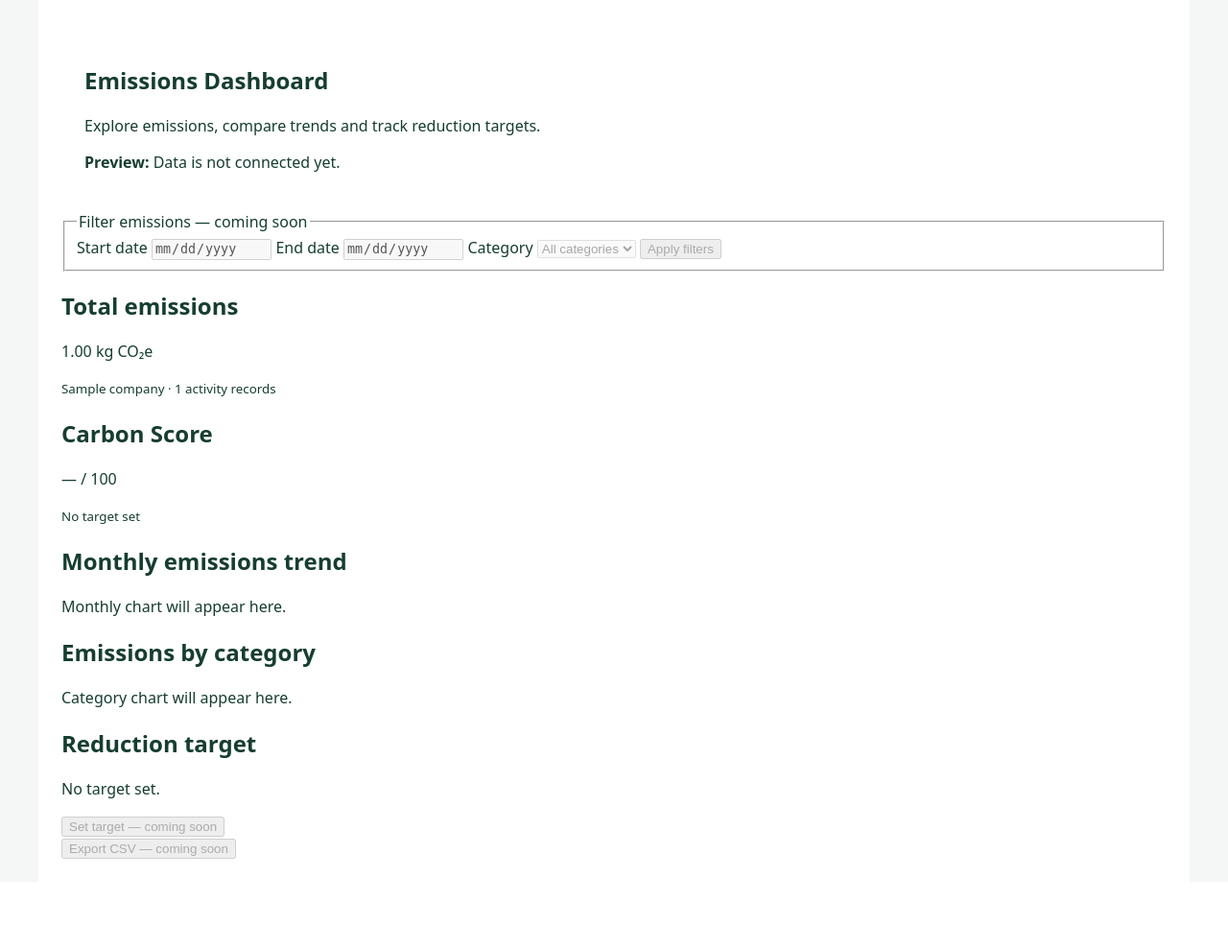
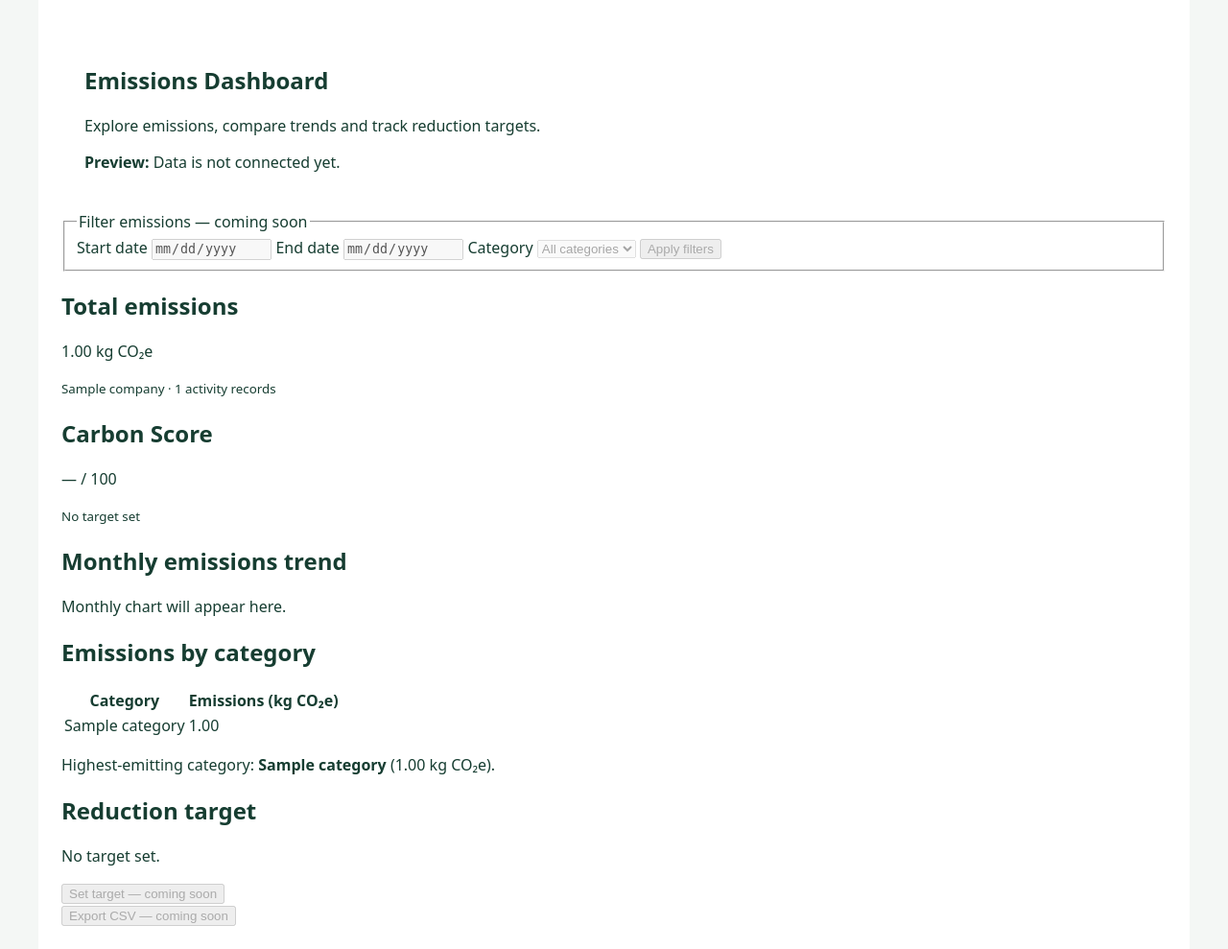
Before and after one commit to M-AA-B/CPC-Python-Capstone-Project, a Flask app: template app/templates/analytics/index.html in a window 1280 px wide. Shown: the part 109-1098 px from the top of the page at 96% size. Before the commit the page ends 1004 px from the top, so only its background shows below. Run offline with Flask 3, Linux system fonts and the light colour scheme; tables that the repository leaves empty hold one stand-in row (values such as "Sample post"); the template is opened without the code that fills it: values that come from a table or form of the project are taken from there, most other values are stand-ins (such as "Sample title", 1, 10 or a date in 2020).

Commit message:
Add company emissions breakdown by category

```diff
--- a/app/templates/analytics/index.html
+++ b/app/templates/analytics/index.html
@@ -70,10 +70,46 @@
       <p>Monthly chart will appear here.</p>
     </article>
 
-    <article class="chart-card">
-      <h2>Emissions by category</h2>
-      <p>Category chart will appear here.</p>
-    </article>
+<article class="chart-card">
+  <h2>Emissions by category</h2>
+
+  {% if category_totals %}
+    <table>
+      <thead>
+        <tr>
+          <th scope="col">Category</th>
+          <th scope="col">Emissions (kg CO₂e)</th>
+        </tr>
+      </thead>
+
+      <tbody>
+        {% for item in category_totals %}
+          <tr>
+            <td>{{ item.category }}</td>
+            <td>
+              {{ "{:,.2f}".format(item.total_emissions) }}
+            </td>
+          </tr>
+        {% endfor %}
+      </tbody>
+    </table>
+
+    <p>
+      Highest-emitting category:
+      <strong>{{ category_totals[0].category }}</strong>
+      ({{ "{:,.2f}".format(category_totals[0].total_emissions) }}
+      kg CO₂e).
+      {% if category_totals | length > 1
+            and category_totals[0].total_emissions
+                == category_totals[1].total_emissions %}
+        Other categories share this total.
+      {% endif %}
+    </p>
+  {% else %}
+    <p>No category data available.</p>
+  {% endif %}
+</article>
+
   </section>
 
   <section class="dashboard__target">
```
Also changed, not shown: app/analytics/routes.py (+7 -1 lines), app/analytics/services.py (+44 -0 lines).
